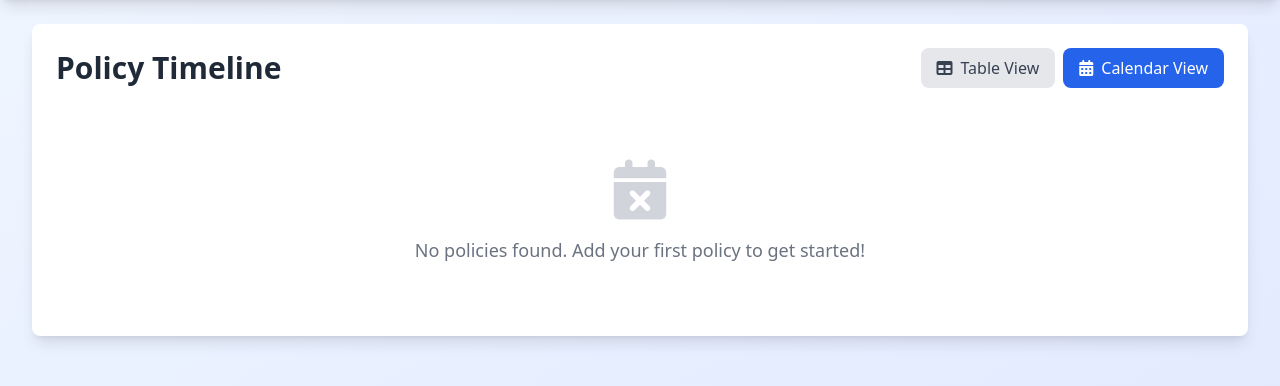
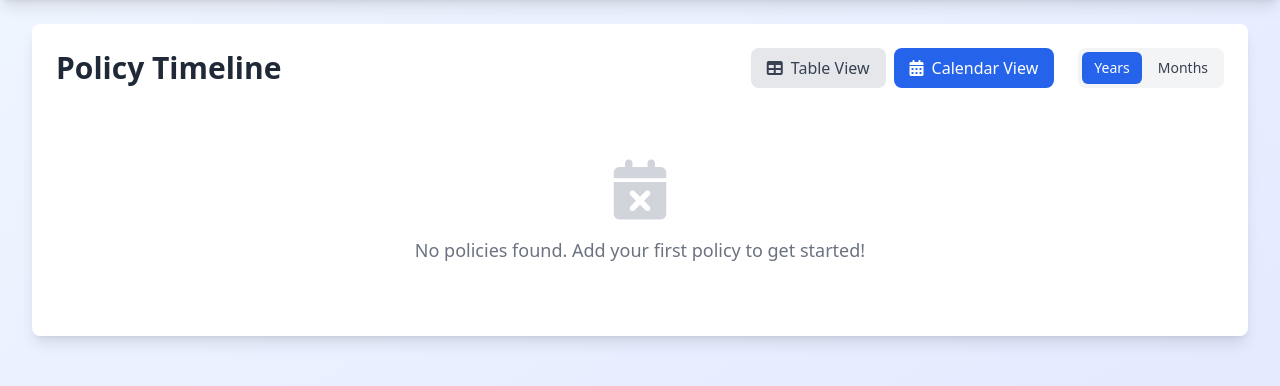
Before and after one commit to adrianchatto/insurance-tracker, a Flask app: page /calendar in a window 1280 px wide. Shown: the part 64-450 px from the top of the page. Run offline with Flask 3, Linux system fonts and the light colour scheme; a user stored in the database is signed in; data comes from the database, SQL or seed files in the repository; data that the repository does not hold is empty; some libraries are stand-ins or nearby versions.

Commit message:
Add month/year timescale toggle to calendar view
- Add toggle buttons to switch between Years and Months view
- Implement month markers with abbreviated month names
- Show year labels in January and first month
- Dynamically re-render timeline when switching timescales
- Preserve all existing functionality (tooltips, click to edit)

Co-Authored-By: Claude Sonnet 4.5 <noreply@anthropic.com>

```diff
--- a/templates/calendar.html
+++ b/templates/calendar.html
@@ -5,12 +5,23 @@
     <div class="flex justify-between items-center mb-6">
         <h1 class="text-3xl font-bold text-gray-800">Policy Timeline</h1>
         <div class="flex gap-2">
+            <!-- View Toggle -->
             <a href="{{ url_for('index') }}" class="px-4 py-2 bg-gray-200 text-gray-700 rounded-lg hover:bg-gray-300 transition duration-200">
                 <i class="fas fa-table mr-2"></i>Table View
             </a>
             <button class="px-4 py-2 bg-blue-600 text-white rounded-lg cursor-default">
                 <i class="fas fa-calendar-alt mr-2"></i>Calendar View
             </button>
+
+            <!-- Timescale Toggle -->
+            <div class="ml-4 flex gap-1 bg-gray-100 rounded-lg p-1">
+                <button id="btn-years" onclick="switchTimescale('years')" class="px-3 py-1 rounded-md bg-blue-600 text-white text-sm font-medium transition duration-200">
+                    Years
+                </button>
+                <button id="btn-months" onclick="switchTimescale('months')" class="px-3 py-1 rounded-md bg-transparent text-gray-700 text-sm font-medium hover:bg-gray-200 transition duration-200">
+                    Months
+                </button>
+            </div>
         </div>
     </div>
 
@@ -123,6 +134,7 @@ const policiesByCategory = {{ policies_by_category | tojson }};
 // Parse dates and calculate timeline range
 let minDate = new Date();
 let maxDate = new Date();
+let currentTimescale = 'years'; // 'years' or 'months'
 
 if (policiesData.length > 0) {
     const dates = policiesData.flatMap(p => [new Date(p.start_date), new Date(p.end_date)]);
@@ -148,11 +160,46 @@ function formatCurrency(amount) {
     return new Intl.NumberFormat('en-GB', { style: 'currency', currency: 'GBP' }).format(amount);
 }
 
-// Render year labels
-function renderYearLabels() {
+// Switch timescale
+function switchTimescale(scale) {
+    currentTimescale = scale;
+
+    // Update button states
+    const btnYears = document.getElementById('btn-years');
+    const btnMonths = document.getElementById('btn-months');
+
+    if (scale === 'years') {
+        btnYears.className = 'px-3 py-1 rounded-md bg-blue-600 text-white text-sm font-medium transition duration-200';
+        btnMonths.className = 'px-3 py-1 rounded-md bg-transparent text-gray-700 text-sm font-medium hover:bg-gray-200 transition duration-200';
+    } else {
+        btnMonths.className = 'px-3 py-1 rounded-md bg-blue-600 text-white text-sm font-medium transition duration-200';
+        btnYears.className = 'px-3 py-1 rounded-md bg-transparent text-gray-700 text-sm font-medium hover:bg-gray-200 transition duration-200';
+    }
+
+    // Re-render timeline
+    renderTimeLabels();
+}
+
+// Render time labels (years or months)
+function renderTimeLabels() {
     const container = document.getElementById('year-labels');
     if (!container) return;
 
+    // Clear existing markers
+    container.innerHTML = '';
+
+    if (currentTimescale === 'years') {
+        renderYearMarkers(container);
+    } else {
+        renderMonthMarkers(container);
+    }
+
+    // Re-render today marker
+    renderTodayMarker();
+}
+
+// Render year markers
+function renderYearMarkers(container) {
     const startYear = minDate.getFullYear();
     const endYear = maxDate.getFullYear();
 
@@ -168,8 +215,42 @@ function renderYearLabels() {
             container.appendChild(marker);
         }
     }
+}
 
-    // Add "Today" marker
+// Render month markers
+function renderMonthMarkers(container) {
+    const monthNames = ['Jan', 'Feb', 'Mar', 'Apr', 'May', 'Jun', 'Jul', 'Aug', 'Sep', 'Oct', 'Nov', 'Dec'];
+
+    let currentDate = new Date(minDate);
+    currentDate.setDate(1); // Start from first day of month
+
+    while (currentDate <= maxDate) {
+        const percent = dateToPercent(currentDate.toISOString().split('T')[0], minDate, maxDate);
+
+        const marker = document.createElement('div');
+        marker.className = 'year-marker';
+        marker.style.left = percent + '%';
+        marker.style.fontSize = '0.75rem';
+
+        // Show year in January or if it's the first marker
+        if (currentDate.getMonth() === 0 || currentDate.getTime() === new Date(minDate.getFullYear(), minDate.getMonth(), 1).getTime()) {
+            marker.textContent = `${monthNames[currentDate.getMonth()]} ${currentDate.getFullYear()}`;
+        } else {
+            marker.textContent = monthNames[currentDate.getMonth()];
+        }
+
+        container.appendChild(marker);
+
+        // Move to next month
+        currentDate.setMonth(currentDate.getMonth() + 1);
+    }
+}
+
+// Render today marker
+function renderTodayMarker() {
+    // Clear existing today markers
+    document.querySelectorAll('.today-marker').forEach(m => m.remove());
+
     const today = new Date();
     if (today >= minDate && today <= maxDate) {
         const todayPercent = dateToPercent(today.toISOString().split('T')[0], minDate, maxDate);
@@ -284,7 +365,7 @@ function hideTooltip() {
 
 // Initialize timeline
 if (policiesData.length > 0) {
-    renderYearLabels();
+    renderTimeLabels();
     renderPolicyBars();
 }
 </script>
```
